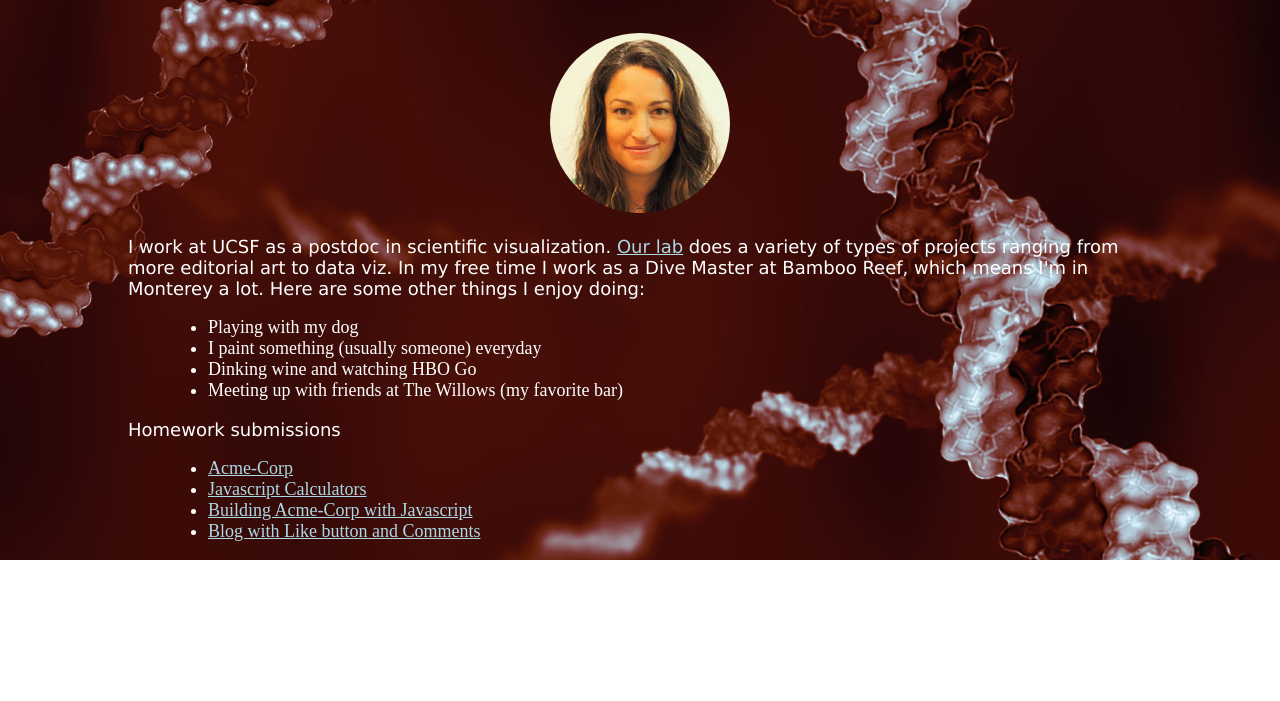
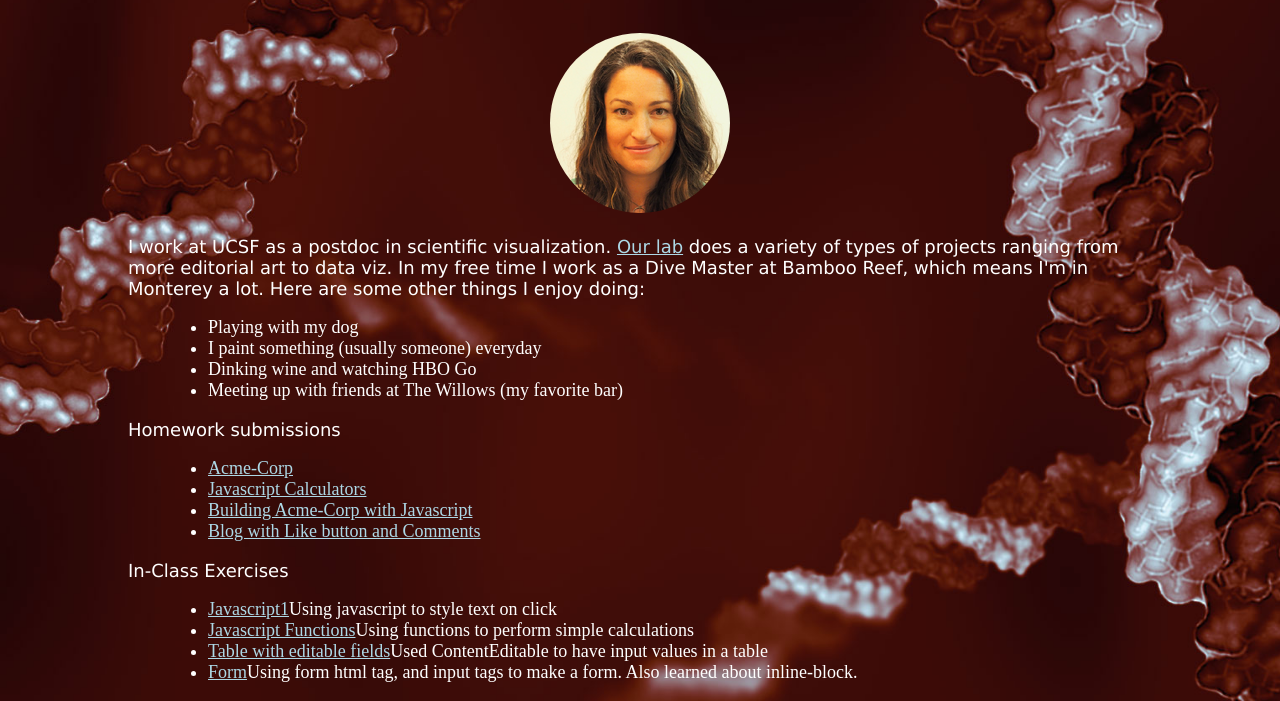
Before and after one commit to meganrm/fewd-website, a plain HTML site: page index.html in a window 1280 px wide. Shown: the part 158-859 px from the top of the page. Before the commit the page ends 800 px from the top, so only its background shows below. Drawn offline with Linux system fonts and the light colour scheme.

Commit message:
added in class exercises list

```diff
--- a/index.html
+++ b/index.html
@@ -68,6 +68,15 @@
         <li><a href="blog.html">Blog with Like button and Comments</a></li>
 
       </ul>
+    <p>
+      In-Class Exercises
+    </p>
+    <ul>
+      <li><a href="javascript-ex.html">Javascript1</a>Using javascript to style text on click</li>
+      <li><a href="javascript.html">Javascript Functions</a>Using functions to perform simple calculations</li>
+      <li><a href="table.html">Table with editable fields</a>Used ContentEditable to have input values in a table</li>
+      <li><a href="form.html">Form</a>Using form html tag, and input tags to make a form. Also learned about inline-block.</li>
 
+    </ul>
   </body>
 </html>
```
